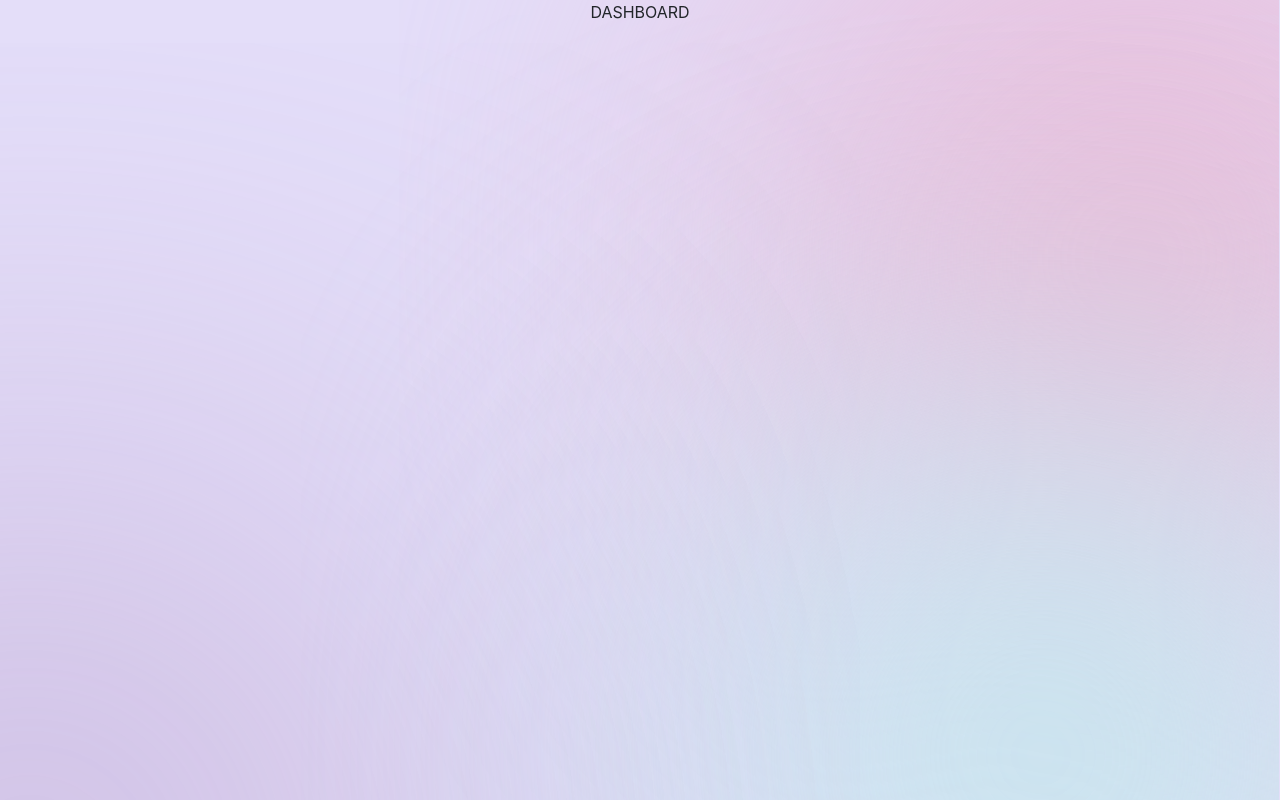
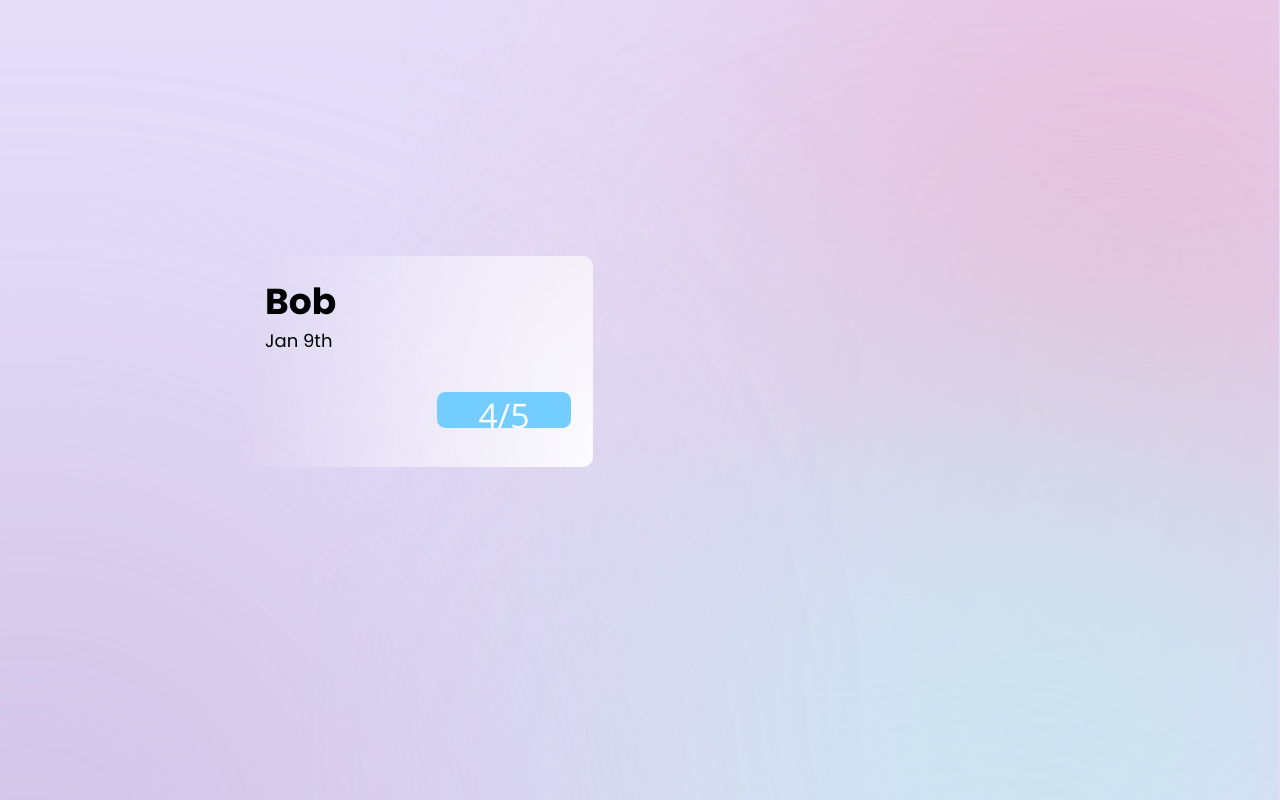
Before and after one commit to ricetech/groupifier, a React (Create React App) app: page /dashboard in a window 1280 px wide. Built offline with nearby package versions, Linux system fonts and the light colour scheme.

Commit message:
Added Session Cards

```diff
--- /dev/null
+++ b/src/components/SessionCard/SessionCard.scss
@@ -0,0 +1,68 @@
+
+.session-card {
+    background: radial-gradient(109.5% 315.21% at 109.5% 110.9%, #FFFFFF 0%, rgba(255, 255, 255, 0) 100%);
+    border-radius: 10px;
+    position: absolute;
+    width: 358px;
+    height: 211px;
+    left: 235px;
+    top: 256px;
+
+
+}
+
+.session-name{
+
+    position: absolute;
+    left: 8.38%;
+    right: 13.13%;
+    top: 9%;
+    bottom: 63.51%;
+
+    font-family: Poppins;
+    font-style: normal;
+    font-weight: 700;
+    font-size: 36px;
+    line-height: 54px;
+    text-align: justify;
+
+    color: #000000;
+}
+.session-date{
+    position: absolute;
+    left: 8.38%;
+    right: 13.13%;
+    top: 33.65%;
+    bottom: 53.08%;
+
+    font-family: Poppins;
+    font-style: normal;
+    font-weight: 400;
+    font-size: 18px;
+    line-height: 27px;
+    text-align: justify;
+
+    color: #000000;
+
+}
+.session-fraction{
+
+    position: absolute;
+    left: 56.42%;
+    right: 6.15%;
+    top: 64.45%;
+    bottom: 10.9%;
+
+    background: #74CDFF;
+    border-radius: 8.51064px;
+
+    font-family: 'Open Sans';
+
+    font-style: normal;
+    font-weight: normal;
+    font-size: 33.8221px;
+    line-height: 46px;
+    text-align: center;
+
+    color: #FFFFFF;
+}
--- /dev/null
+++ b/src/components/SessionCard/SessionCard.tsx
@@ -0,0 +1,22 @@
+import React from "react";
+
+interface SessionCardProps{
+    sessionName : String
+    sessionDate : String
+    currentParticipants : Number
+    totalParticipants: Number
+
+}
+
+export const SessionCard : React.FC<SessionCardProps> = ({sessionName, sessionDate, currentParticipants, totalParticipants})=> {
+
+    return (
+        <div className="session-card">
+            <img src=""></img>
+            <h1 className="session-name"> {sessionName}</h1>
+            <p className="session-date">{sessionDate}</p>
+            <p className="session-fraction">{currentParticipants}/{totalParticipants}</p>
+
+        </div>
+    )
+}
--- a/src/index.scss
+++ b/src/index.scss
@@ -1,7 +1,8 @@
 @import './components/LoginCard/LoginCard.scss';
+@import './components/SessionCard/SessionCard.scss';
 @import './pages/HomePage/HomePage.scss';
 
-@import url('https://fonts.googleapis.com/css2?family=Poppins:wght@700&display=swap');
+@import url('https://fonts.googleapis.com/css2?family=Poppins:wght@400;700&display=swap');
 @import url('https://fonts.googleapis.com/css2?family=Open+Sans&display=swap');
 
 html {
--- a/src/pages/DashboardPage/DashboardPage.tsx
+++ b/src/pages/DashboardPage/DashboardPage.tsx
@@ -1,10 +1,15 @@
 
+import Container from 'react-bootstrap/Container';
+import Row from 'react-bootstrap/Row';
+import Col from 'react-bootstrap/Col';
 
+import { SessionCard } from '../../components/SessionCard/SessionCard';
 export const DashboardPage = () => {
 
     return (
         <div>
-            DASHBOARD
+            <SessionCard sessionName="Bob" sessionDate="Jan 9th" currentParticipants={4} totalParticipants={5} />
+
         </div>
     )
 }
```
Also changed, not shown: 1 other file (tests, documents, lock files or other folders).
